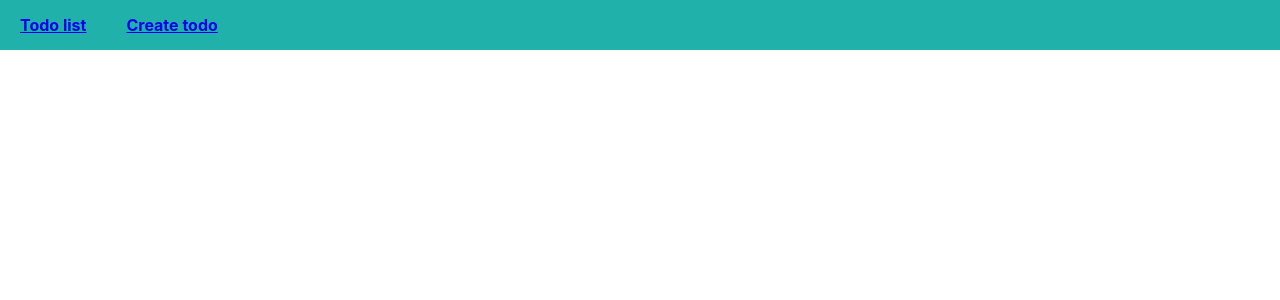
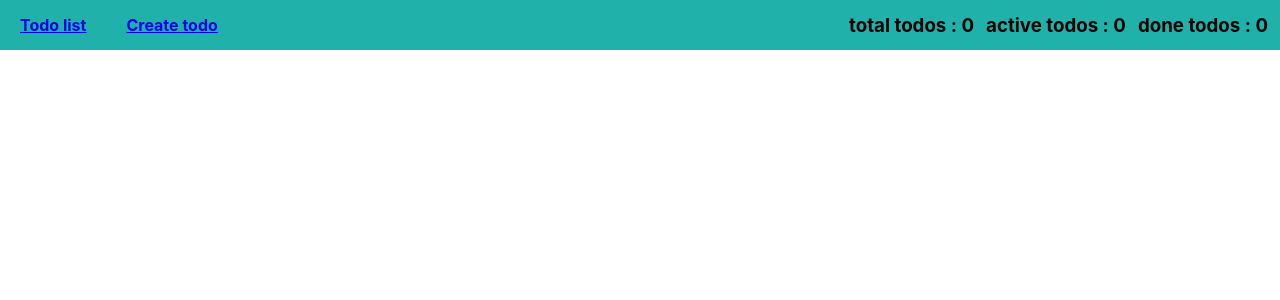
Before and after one commit to VartanovMaks/route-context, a React (Create React App) app: page / in a window 1280 px wide. Shown: the top 300 px of the page. Built offline with nearby package versions, Linux system fonts and the light colour scheme.

Commit message:
Добавили инфо в хедер

```diff
--- a/src/App.js
+++ b/src/App.js
@@ -22,6 +22,7 @@ const TodoContextProvider = ({children})=>{
       return
     }
     setTodos(todos.filter(el=> el.id !== todoId))
+    setTodos(doneTodos.filter(el=> el.id !== todoId))
   }
 
   const isDoneToggle=(todoId)=>{
@@ -129,11 +130,20 @@ const AddTodo = ()=>{
 }
 
 const Header = ()=>{
+  const {
+    todos,
+    doneTodos
+  }=useContext(TodoContext)
+
   return (
     <header>
       <Link to='/'>Todo list</Link>
+      <Link to='/create-todo'>Create todo</Link>
+      <div style={{flex:1}} />
+      <h3 style={{marginRight: 12}}>total todos : {todos.length}</h3>
+      <h3 style={{marginRight: 12}}>active todos : {todos.length-doneTodos.length}</h3>
+      <h3 style={{marginRight: 12}}>done todos : {doneTodos.length}</h3>
 
-      <Link to='/create-todo'>Create todo</Link>
     </header>
   )
 }
```
